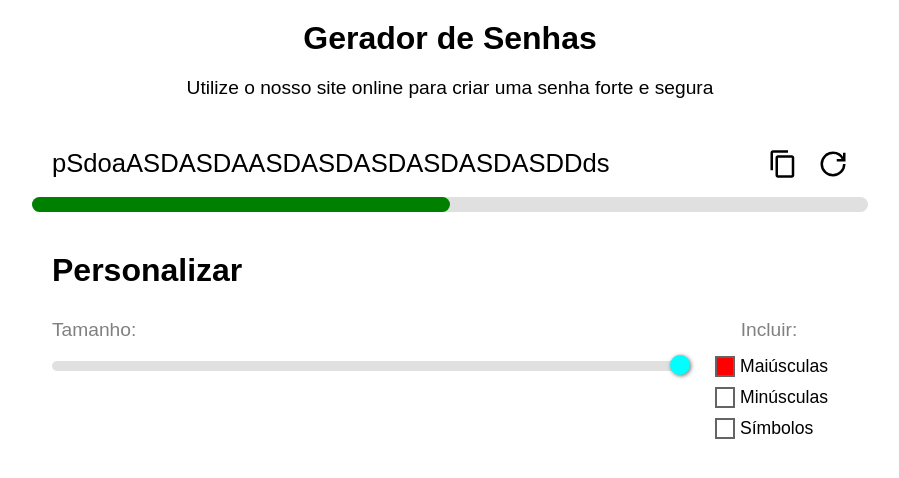
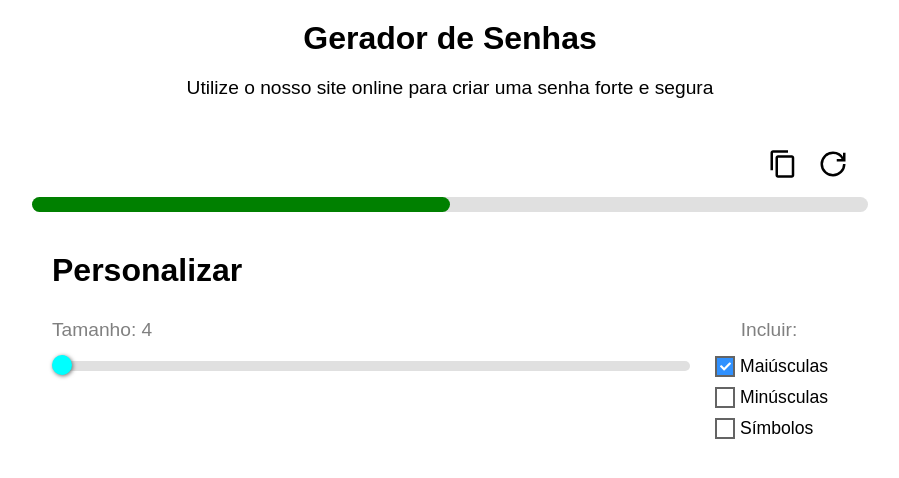
Before and after one commit to Fezaoo/Site-gerador-de-senhas-REACT, a React (Create React App) app: page / in a window 1280 px wide. Both pictures are taken after a click on the label "Maiúsculas". Shown: the top 478 px of the page, without its empty margins (190-1089 px from the left). Built offline with nearby package versions, Linux system fonts and the light colour scheme.

Commit message:
checkbox and gerar senha

```diff
--- a/src/App.css
+++ b/src/App.css
@@ -134,6 +134,7 @@
 }
 .label_checkbox{
   display: flex;
+  position: relative;
   cursor: pointer;
 }
 .checkbox{
@@ -145,10 +146,17 @@
   border: 2px solid rgb(100, 100, 100);
 }
 .checkbox:checked{
-  background-color: red;
+  background-color: rgb(48, 145, 255);
 }
-.checkbox::before{
-
-  clip-path: polygon(12% 49%, 0 65%, 50% 100%, 100% 16%, 83% 0, 41% 70%);
+.checkbox:hover{
+  border-color: rgb(116, 181, 255);
+}
+.check_icon{
+  display: none;
+  position: absolute;
+  left: 10px;
+}
+.checkbox:checked ~ .check_icon{
+  display: inline;
   color: white;
 }
--- a/src/App.js
+++ b/src/App.js
@@ -1,8 +1,29 @@
 import './App.css';
 import { MdOutlineContentCopy } from "react-icons/md";
 import { GrPowerReset } from "react-icons/gr";
+import { FaCheck } from "react-icons/fa";
+import { useState } from 'react';
 
 function App() {
+  const [Tamanho, setTamanho] = useState(4)
+  const [Maiusculas, setMaiusculas] = useState(false)
+  const minusculas = document.getElementsByClassName('minusculas')
+  const simbolos = document.getElementsByClassName('simbolos')
+  function gerar_senha(){
+    const letras_maiusculas = 'ABCDEFGHIJKLMNOPQRSTUVWXYZ'
+    const letras_minusculas = 'abcdefghijklmnopqrstuvwxyz'
+    const simbolos = '!@#$%&?'
+    const incluir = '0123456789'
+    const senha = ''
+    if (Maiusculas) {
+      incluir += letras_maiusculas
+    }
+    for (let c in Tamanho) {
+        senha += Math.floor(Math.random() * incluir.length)
+    }
+    return senha
+  }
+
   return (
     <div className="App">
       <header className='header'>
@@ -24,7 +45,7 @@ function App() {
           <section className='senha_section'>
             <div className='senha_container'>
               <div className='senha'>
-                <p>pSdoaASDASDAASDASDASDASDASDASDDds</p>
+                <p>{gerar_senha()}</p>
               </div>
               <div className='senha_interacao'>
                 <button className='senha_interacao_botao'>
@@ -47,25 +68,37 @@ function App() {
             </h2>
             <div className='config'>
               <div className='senha_tamanho_container'>
-                <label className='label'>Tamanho: </label>
-                <input type='range' className='senha_tamanho' min={4} max={25} step={1}></input>
+                <label className='label'>Tamanho: {Tamanho}</label>
+                <input type='range' className='senha_tamanho' min={4} max={25} step={1} value={Tamanho} onChange={(e) => setTamanho(e.target.value)}></input>
               </div>
               <div className='senha_caracteres_container'>
                 <label className='label'>Incluir:</label>
                 <div className='checkbox_container'>
                   <div className='checkbox_option'>
                     <label className='label_checkbox'>
-                    <input type='checkbox' className='checkbox'/> Maiúsculas
+                      <input type='checkbox' className='checkbox maiusculas' />
+                      <span className='check_icon'>
+                        <FaCheck size={11} />
+                      </span>
+                      Maiúsculas
                     </label>
                   </div>
                   <div className='checkbox_option'>
                     <label className='label_checkbox'>
-                    <input type='checkbox' className='checkbox'/> Minúsculas
+                      <input type='checkbox' className='checkbox minusculas' />
+                      <span className='check_icon'>
+                        <FaCheck size={11} />
+                      </span>
+                       Minúsculas
                     </label>
                   </div>
                   <div className='checkbox_option'>
                     <label className='label_checkbox'>
-                    <input type='checkbox' className='checkbox'/> Símbolos
+                      <input type='checkbox' className='checkbox simbolos' />
+                      <span className='check_icon'>
+                        <FaCheck size={11} />
+                      </span>
+                      Símbolos
                     </label>
                   </div>
                 </div>
```
